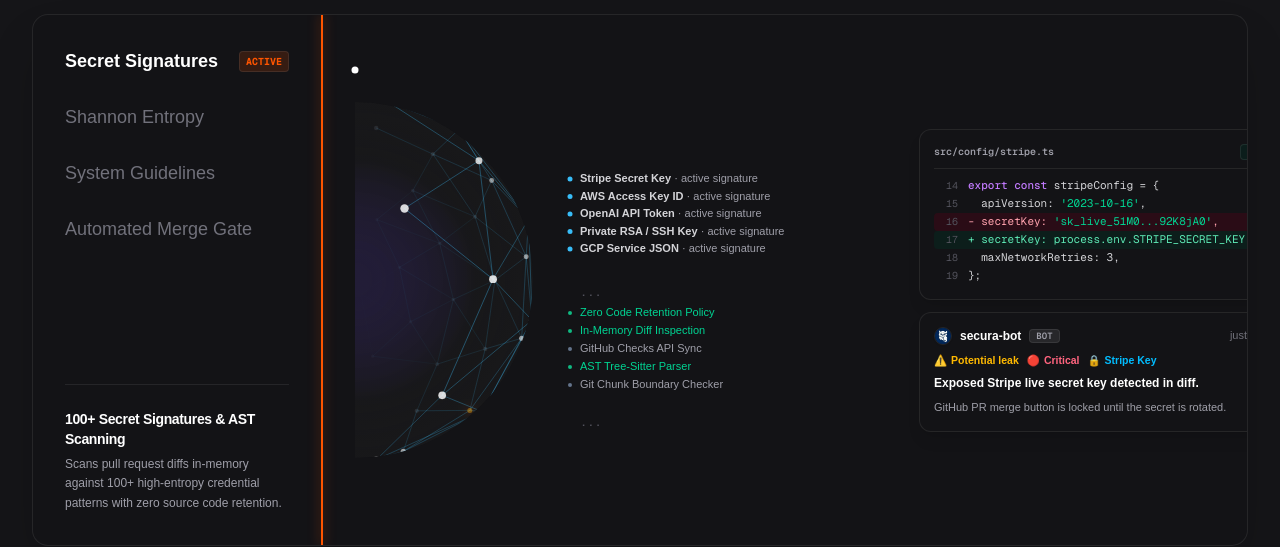
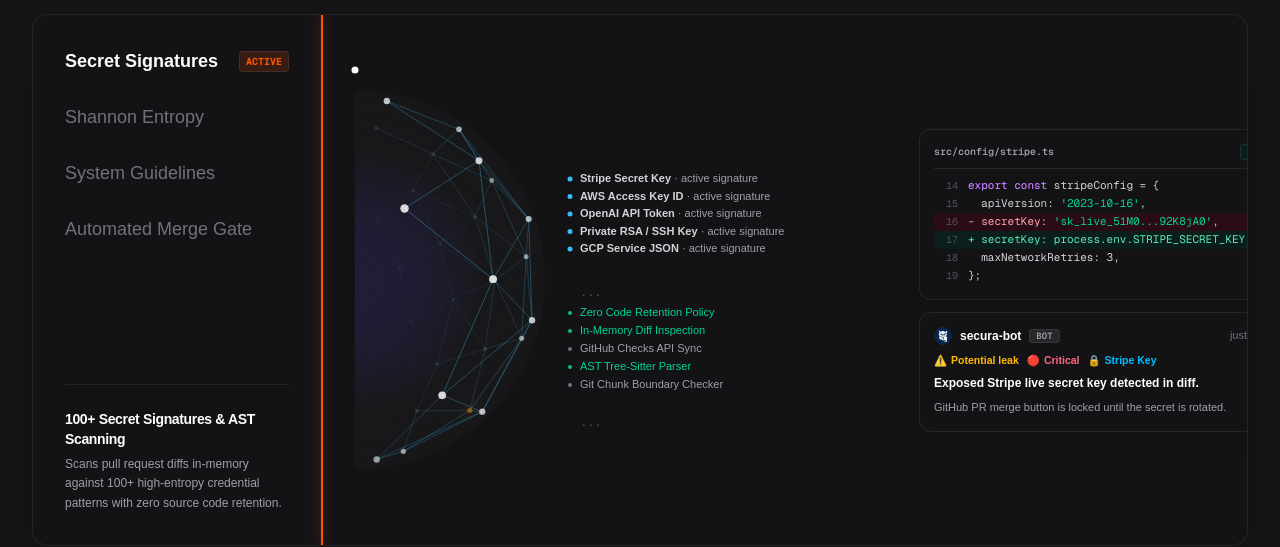
Before and after one commit to jay240322/Secura, a Next.js app in the folder website/frontend/: page / in a window 1280 px wide. Shown: the part 1748-2295 px from the top of the page. Built offline with nearby package versions, Linux system fonts and the light colour scheme; a web font is replaced by a local one.

Commit message:
feat: Enhance

```diff
--- a/website/frontend/components/landing/context-graph.tsx
+++ b/website/frontend/components/landing/context-graph.tsx
@@ -328,7 +328,7 @@ export function ContextGraphSection() {
       const height = canvas.height;
       const cx = 0; // Flush with the left orange divider line
       const cy = 210;
-      const domeRadius = 178;
+      const domeRadius = 190;
 
       ctx.clearRect(0, 0, width, height);
 
@@ -578,46 +578,46 @@ export function ContextGraphSection() {
                         <path d="M 0 1 L 8 5 L 0 9 z" fill="#FF5500" />
                       </marker>
 
-                      {/* Progressive reveal masks for the two green dotted borders */}
+                      {/* Progressive reveal masks for upper & bottom green dotted segments along r=195 */}
                       <mask id="mask-upper-green-arc" maskUnits="userSpaceOnUse" x="-15" y="0" width="230" height="420">
                         <path
-                          d="M 0 14 A 196 196 0 0 1 0 406"
+                          d="M 0 15 A 195 195 0 0 1 138 72"
                           fill="none"
                           stroke="#ffffff"
-                          strokeWidth="10"
-                          strokeDasharray="620"
-                          strokeDashoffset={activeStepIdx >= 1 ? 0 : 620}
+                          strokeWidth="12"
+                          strokeDasharray="165"
+                          strokeDashoffset={activeStepIdx >= 1 ? 0 : 165}
                           style={{
-                            transition: "stroke-dashoffset 0.7s cubic-bezier(0.22, 1, 0.36, 1)",
+                            transition: "stroke-dashoffset 0.65s cubic-bezier(0.22, 1, 0.36, 1)",
                           }}
                         />
                       </mask>
 
                       <mask id="mask-bottom-green-arc" maskUnits="userSpaceOnUse" x="-15" y="0" width="230" height="420">
                         <path
-                          d="M 0 30 A 180 180 0 0 1 0 390"
+                          d="M 0 405 A 195 195 0 0 0 138 348"
                           fill="none"
                           stroke="#ffffff"
-                          strokeWidth="10"
-                          strokeDasharray="570"
-                          strokeDashoffset={activeStepIdx >= 2 ? 0 : 570}
+                          strokeWidth="12"
+                          strokeDasharray="165"
+                          strokeDashoffset={activeStepIdx >= 2 ? 0 : 165}
                           style={{
-                            transition: "stroke-dashoffset 0.7s cubic-bezier(0.22, 1, 0.36, 1)",
+                            transition: "stroke-dashoffset 0.65s cubic-bezier(0.22, 1, 0.36, 1)",
                           }}
                         />
                       </mask>
                     </defs>
 
-                    {/* Semicircle / Half-Cut Round Shape (Flush against x=0, no default border) */}
+                    {/* Semicircle / Half-Cut Round Shape (Flush against x=0, no default border on step 1) */}
                     <path
-                      d="M 0 32 A 178 178 0 0 1 0 388 Z"
+                      d="M 0 20 A 190 190 0 0 1 0 400 Z"
                       className="fill-slate-100/10 dark:fill-white/[0.03]"
                       stroke="none"
                     />
 
-                    {/* Step 2+ (Shannon Entropy): Upper / Outer Green Dotted Line (r=196) */}
+                    {/* Step 2+ (Shannon Entropy): Upper Green Dotted Arc appearing from the top side (r=195) */}
                     <path
-                      d="M 0 14 A 196 196 0 0 1 0 406"
+                      d="M 0 15 A 195 195 0 0 1 138 72"
                       fill="none"
                       stroke="#10B981"
                       strokeWidth="2.2"
@@ -627,47 +627,48 @@ export function ContextGraphSection() {
                       mask="url(#mask-upper-green-arc)"
                       style={{
                         opacity: activeStepIdx >= 1 ? 0.92 : 0,
-                        transition: "opacity 0.35s ease",
+                        transition: "opacity 0.3s ease",
                       }}
                     />
 
-                    {/* Step 4 (Automated Merge Gate): Middle Solid Orange Line between the two green dotted lines (r=188) */}
+                    {/* Step 3+ (System Guidelines): Bottom Green Dotted Arc on the same r=195 line appearing from the bottom side */}
                     <path
-                      d="M 0 22 A 188 188 0 0 1 0 398"
-                      fill="none"
-                      stroke="#FF5500"
-                      strokeWidth="3"
-                      strokeLinecap="round"
-                      filter="url(#orange-glow)"
-                      strokeDasharray="592"
-                      strokeDashoffset={activeStepIdx >= 3 ? 0 : 592}
-                      style={{
-                        opacity: activeStepIdx >= 3 ? 1 : 0,
-                        transition:
-                          "stroke-dashoffset 0.75s cubic-bezier(0.22, 1, 0.36, 1), opacity 0.35s ease",
-                      }}
-                    />
-
-                    {/* Step 3+ (System Guidelines): Bottom / Inner Green Dotted Line (r=180) */}
-                    <path
-                      d="M 0 30 A 180 180 0 0 1 0 390"
+                      d="M 0 405 A 195 195 0 0 0 138 348"
                       fill="none"
                       stroke="#10B981"
                       strokeWidth="2.2"
                       strokeLinecap="round"
                       strokeDasharray="2 7"
-                      strokeDashoffset={scrollProgress * 240}
+                      strokeDashoffset={-scrollProgress * 240}
                       mask="url(#mask-bottom-green-arc)"
                       style={{
                         opacity: activeStepIdx >= 2 ? 0.92 : 0,
-                        transition: "opacity 0.35s ease",
+                        transition: "opacity 0.3s ease",
+                      }}
+                    />
+
+                    {/* Step 4 (Automated Merge Gate): Middle Solid Glowing Orange Arc between the two green dotted arcs (r=195) */}
+                    <path
+                      d="M 138 72 A 195 195 0 0 1 138 348"
+                      fill="none"
+                      stroke="#FF5500"
+                      strokeWidth="3.2"
+                      strokeLinecap="round"
+                      filter="url(#orange-glow)"
+                      className="drop-shadow-sm"
+                      strokeDasharray="315"
+                      strokeDashoffset={activeStepIdx >= 3 ? 0 : 315}
+                      style={{
+                        opacity: activeStepIdx >= 3 ? 1 : 0,
+                        transition:
+                          "stroke-dashoffset 0.7s cubic-bezier(0.22, 1, 0.36, 1), opacity 0.3s ease",
                       }}
                     />
 
                     {/* Orange Laser Pointer Beam (Animated firing when stage activates) */}
                     <line
                       key={`laser-${animKey}`}
-                      x1="196"
+                      x1="195"
                       y1="210"
                       x2="480"
                       y2="210"
```
